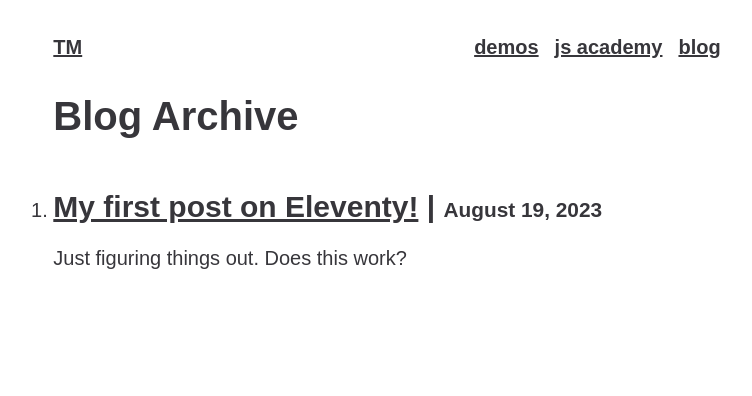
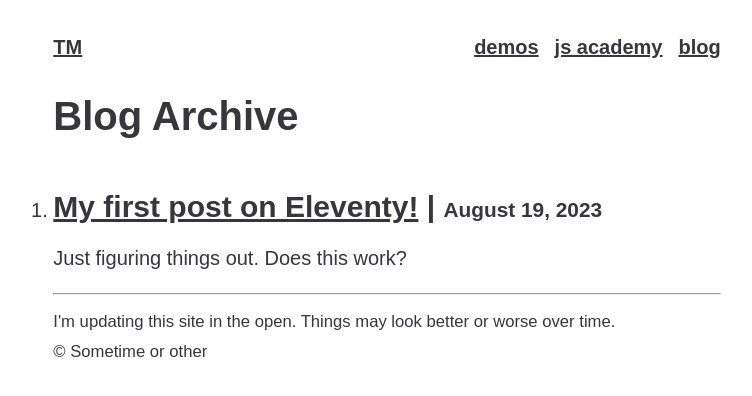
Before and after one commit to theomehl/blog-dev, an Eleventy site: page src/blog.njk in a window 1280 px wide. Shown: the whole page, without its empty margins (253-1005 px from the left). Built offline with nearby package versions, Linux system fonts and the light colour scheme; Eleventy itself is replaced by a stand-in of ours; files that its build step writes are made by us from their sources; a web font is replaced by a local one.

Commit message:
Add a footer

```diff
--- a/_includes/layouts/base.njk
+++ b/_includes/layouts/base.njk
@@ -29,5 +29,11 @@
     </header>
 
     {{content | safe}}
+
+    <footer class="container">
+        <hr>
+        <p><small>I'm updating this site in the open. Things may look better or worse over time.</small></p>
+        <p><small>&copy; Sometime or other</small></p>
+    </footer>
 </body>
 </html>
```
